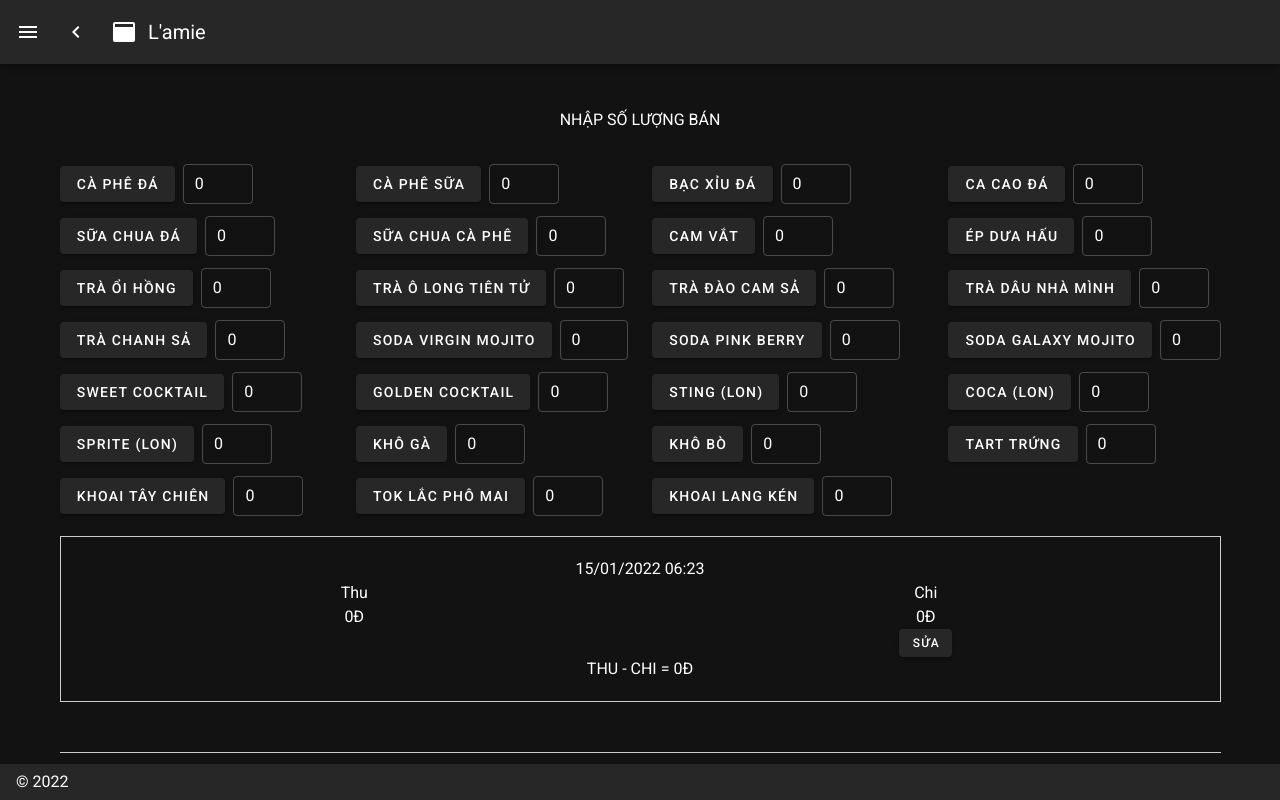
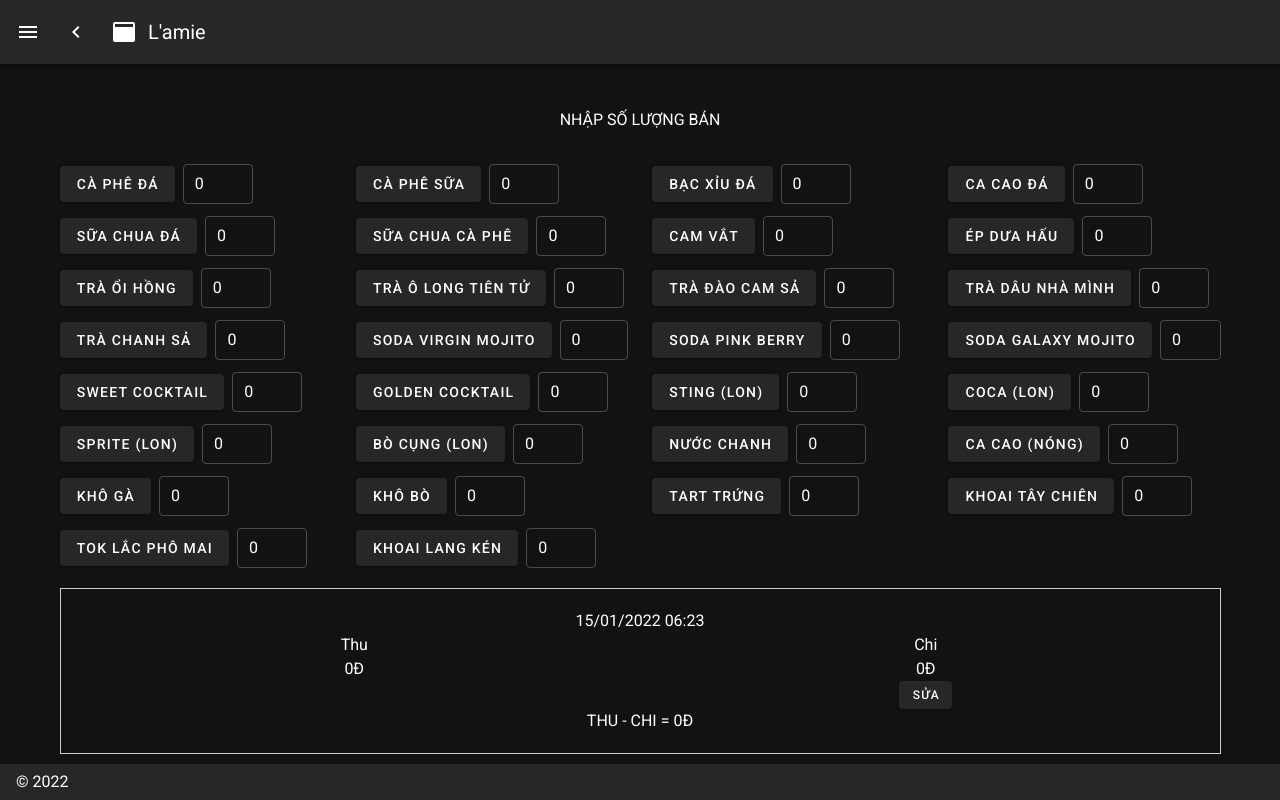
Before and after one commit to NguyenTam2206/lamieapp, a Nuxt app: page / in a window 1280 px wide. Shown: the top 800 px of the page. Built offline with nearby package versions, Linux system fonts and the light colour scheme.

Commit message:
add cacao nóng, bò cụng, chanh

```diff
--- a/static/Items.js
+++ b/static/Items.js
@@ -64,6 +64,21 @@
     name: "Sprite (lon)",
     use: [],
     price: 18000
+  },
+  {
+    name: "Bò cụng (lon)",
+    use: [],
+    price: 20000
+  },
+  {
+    name: "Nước chanh",
+    use: [],
+    price: 18000
+  },
+  {
+    name: "Ca cao (nóng)",
+    use: ["2_10", "17_30"],
+    price: 25000
   },
   { name: "Khô gà", use: [], price: 25000 },
   { name: "Khô bò", use: [], price: 25000 },
```
